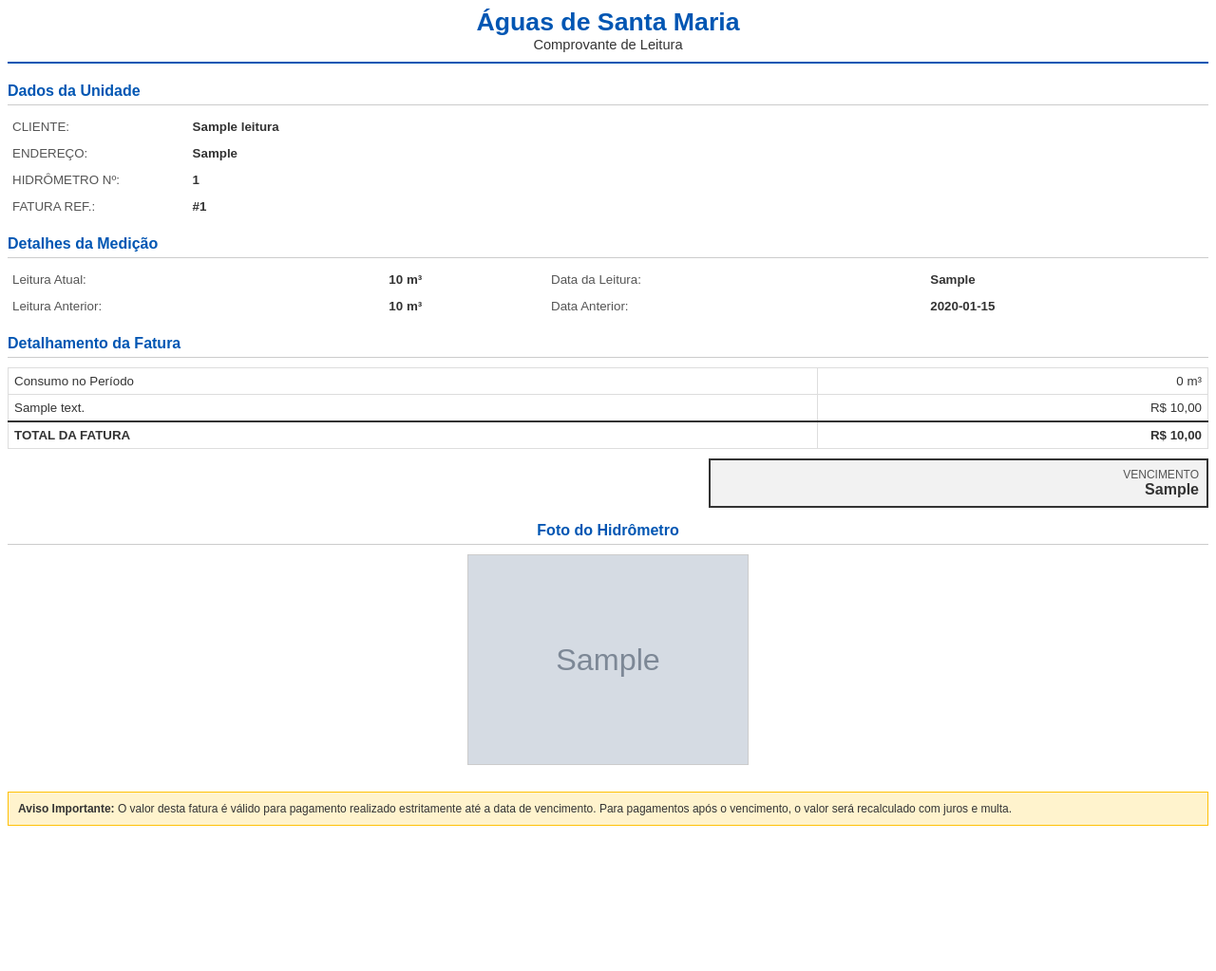
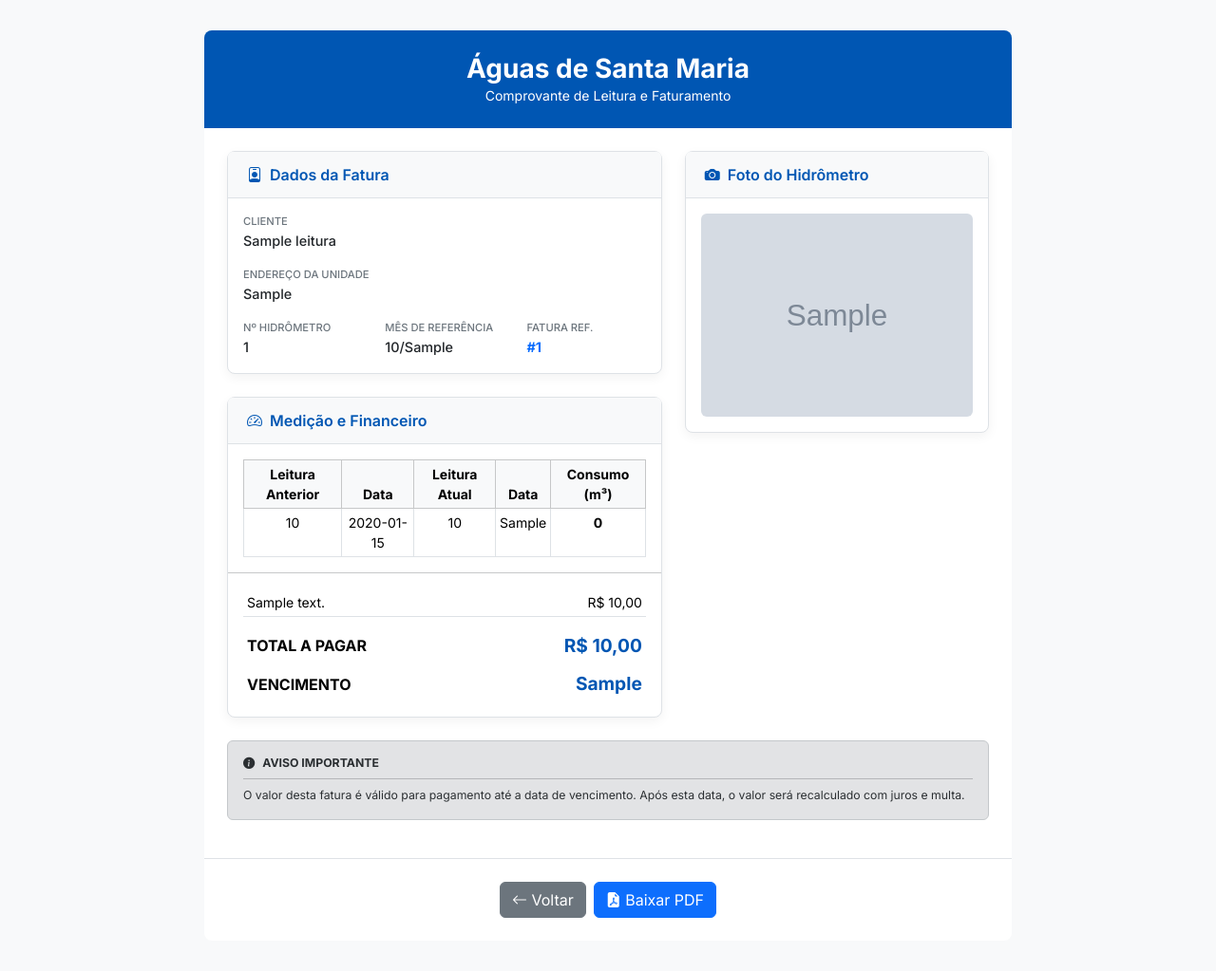
Before and after one commit to agua-2025/sistema-agua, a Flask app: template templates/comprovante_pdf.html in a window 1280 px wide. Shown: the whole page at 95% size. Before the commit the page ends 870 px from the top, so only its background shows below. Run offline with Flask 3, Linux system fonts and the light colour scheme; the template is opened without the code that fills it: most values are stand-ins (such as "Sample title", 1, 10 or a date in 2020); grey boxes marked "Sample" are stand-in pictures.

Commit message:
ajustando comprovante de leitura

```diff
--- a/templates/comprovante_pdf.html
+++ b/templates/comprovante_pdf.html
@@ -3,221 +3,338 @@
   <head>
     <meta charset="UTF-8" />
     <title>Comprovante de Leitura - {{ leitura.cliente_nome }}</title>
+    <meta name="viewport" content="width=device-width, initial-scale=1.0" />
+    <link
+      href="https://cdn.jsdelivr.net/npm/bootstrap@5.3.3/dist/css/bootstrap.min.css"
+      rel="stylesheet"
+    />
+    <link
+      href="https://cdn.jsdelivr.net/npm/bootstrap-icons@1.11.3/font/bootstrap-icons.min.css"
+      rel="stylesheet"
+    />
+    <link
+      href="https://fonts.googleapis.com/css2?family=Inter:wght@400;500;600;700&display=swap"
+      rel="stylesheet"
+    />
     <style>
+      :root {
+        --primary-color: #0056b3;
+        --secondary-color: #6c757d;
+        --light-gray: #f8f9fa;
+        --border-color: #dee2e6;
+      }
+      body {
+        font-family: "Inter", sans-serif;
+        background-color: var(--light-gray);
+        color: #343a40;
+        font-size: 14px;
+      }
+      .container-receipt {
+        max-width: 850px;
+        margin: 2rem auto;
+      }
+      .receipt-header {
+        background-color: var(--primary-color);
+        color: white;
+        padding: 1.5rem;
+        text-align: center;
+        border-radius: 0.5rem 0.5rem 0 0;
+      }
+      .receipt-header h2 {
+        font-weight: 700;
+        margin: 0;
+        font-size: 1.75rem;
+      }
+      .receipt-footer {
+        padding: 1.5rem;
+        text-align: center;
+      }
+      .card {
+        border: 1px solid var(--border-color);
+        box-shadow: 0 4px 12px rgba(0, 0, 0, 0.05);
+        border-radius: 0.5rem;
+      }
+      .card-header {
+        background-color: var(--light-gray);
+        border-bottom: 1px solid var(--border-color);
+        font-weight: 600;
+        color: var(--primary-color);
+        font-size: 1rem;
+        padding: 0.75rem 1.25rem;
+      }
+      .info-label {
+        font-size: 0.7rem;
+        color: var(--secondary-color);
+        text-transform: uppercase;
+        margin-bottom: 0.1rem;
+        font-weight: 500;
+      }
+      .info-value {
+        font-size: 0.9rem;
+        font-weight: 500;
+        color: #212529;
+      }
+      .billing-table tfoot .total-label {
+        font-size: 1rem;
+        font-weight: 700;
+      }
+      .billing-table tfoot .total-value {
+        font-size: 1.2rem;
+        font-weight: 700;
+        color: var(--primary-color);
+      }
+      .foto-container img {
+        max-width: 100%;
+        border-radius: 0.375rem;
+      }
+
+      @media print {
         @page {
           size: A4;
-        margin: 1.5cm;
+          margin: 1cm;
         }
         body {
-        font-family: Arial, sans-serif;
+          background-color: #fff !important;
+          font-size: 9pt;
+          margin: 0;
+          padding: 0;
+        }
+        .no-print {
+          display: none !important;
+        }
+        .container-receipt {
+          max-width: 100%;
+          margin: 0;
+          padding: 0;
+          box-shadow: none;
+        }
+        .card {
+          box-shadow: none;
+          border: 1px solid #ccc;
+          page-break-inside: avoid !important;
+        }
+        .receipt-header {
+          padding: 0.5rem !important;
+          background-color: #0056b3 !important;
+          -webkit-print-color-adjust: exact;
+          print-color-adjust: exact;
+        }
+        .receipt-header h2 {
+          color: white !important;
+          font-size: 14pt;
+        }
+        .main-content {
+          padding: 0 !important;
+        }
+        .info-label {
+          font-size: 7pt;
+        }
+        .info-value {
+          font-size: 9pt;
+        }
+        .billing-table tfoot .total-value {
           font-size: 10pt;
-        color: #333;
         }
-      .header {
-        text-align: center;
-        border-bottom: 2px solid #0056b3;
-        padding-bottom: 10px;
-        margin-bottom: 20px;
+        .foto-container img {
+          max-height: 150px !important;
         }
-      .header h1 {
-        margin: 0;
-        color: #0056b3;
-        font-size: 20pt;
+        .alert {
+          page-break-before: auto;
         }
-      .header p {
-        margin: 0;
-        font-size: 11pt;
-      }
-      .section {
-        margin-bottom: 15px;
-        page-break-inside: avoid;
-      }
-      .section-title {
-        font-size: 12pt;
-        font-weight: bold;
-        color: #0056b3;
-        border-bottom: 1px solid #ccc;
-        padding-bottom: 5px;
-        margin-bottom: 10px;
-      }
-      table {
-        width: 100%;
-        border-collapse: collapse;
-      }
-      td {
-        padding: 5px; /* Padding reduzido para compactar */
-      }
-      .info-table td {
-        padding-bottom: 8px; /* Espaço entre as linhas de informação */
-      }
-      .label {
-        color: #555;
-      }
-      .value {
-        font-weight: bold;
-      }
-      .billing-table td {
-        border: 1px solid #ddd;
-        padding: 6px;
-      }
-      .billing-table tfoot td {
-        font-weight: bold;
-        border-top: 2px solid #333;
-      }
-      .text-right {
-        text-align: right;
-      }
-      .photo-container {
-        text-align: center;
-        margin-top: 15px;
-      }
-      .photo-container img {
-        max-width: 100%;
-        max-height: 220px; /* Limite de altura seguro */
-        border: 1px solid #ccc;
-      }
-      .footer-alert {
-        margin-top: 25px;
-        border: 1px solid #ffc107;
-        background-color: #fff3cd;
-        padding: 10px;
-        font-size: 9pt;
-        text-align: justify;
-      }
-      .due-date-box {
-        text-align: right;
-        margin-top: 10px;
-        padding: 8px;
-        border: 2px solid #333;
-        background-color: #f2f2f2;
-        width: 40%;
-        margin-left: auto;
-      }
-      .due-date-box .label {
-        font-size: 9pt;
-        color: #555;
-      }
-      .due-date-box .value {
-        font-size: 12pt;
-        font-weight: bold;
       }
     </style>
   </head>
   <body>
-    <div class="header">
-      <h1>Águas de Santa Maria</h1>
-      <p>Comprovante de Leitura</p>
+    <div class="container-receipt">
+      <header class="receipt-header">
+        <h2>Águas de Santa Maria</h2>
+        <p class="mb-0">Comprovante de Leitura e Faturamento</p>
+      </header>
+
+      <div class="main-content bg-white p-4">
+        <div class="row">
+          <div class="col-lg-7">
+            <div class="card mb-4">
+              <div class="card-header">
+                <i class="bi bi-person-badge me-2"></i>Dados da Fatura
+              </div>
+              <div class="card-body">
+                <div class="row mb-3">
+                  <div class="col-md-12">
+                    {# Alterado para ocupar 100% da largura #}
+                    <div class="info-label">CLIENTE</div>
+                    <div class="info-value">{{ leitura.cliente_nome }}</div>
+                  </div>
+                </div>
+                <div class="row">
+                  {# Nova row para Endereço, Hidrômetro, Mês e Fatura Ref. #}
+                  <div class="col-md-12 mb-3">
+                    {# Endereço ocupa 100% da largura #}
+                    <div class="info-label">ENDEREÇO DA UNIDADE</div>
+                    <div class="info-value">{{ leitura.unidade_endereco }}</div>
+                  </div>
+                  <div class="col-md-4">
+                    <div class="info-label">Nº HIDRÔMETRO</div>
+                    <div class="info-value">{{ leitura.hidrometro_num }}</div>
+                  </div>
+                  <div class="col-md-4">
+                    <div class="info-label">MÊS DE REFERÊNCIA</div>
+                    <div class="info-value">
+                      {{ "%02d"|format(leitura.mes_competencia) }}/{{
+                      leitura.ano_competencia }}
+                    </div>
+                  </div>
+                  <div class="col-md-4">
+                    <div class="info-label">FATURA REF.</div>
+                    <div class="info-value fw-bold text-primary">
+                      #{{ leitura.id }}
+                    </div>
+                  </div>
+                </div>
+              </div>
             </div>
 
-    <div class="section">
-      <h2 class="section-title">Dados da Unidade</h2>
-      <table class="info-table">
+            <div class="card">
+              <div class="card-header">
+                <i class="bi bi-speedometer2 me-2"></i>Medição e Financeiro
+              </div>
+              <div class="card-body p-0">
+                <div class="p-3">
+                  <div class="table-responsive">
+                    <table
+                      class="table table-bordered table-sm text-center mb-0"
+                    >
+                      <thead class="table-light">
                         <tr>
-          <td class="label" style="width: 15%">CLIENTE:</td>
-          <td class="value" style="width: 85%">{{ leitura.cliente_nome }}</td>
+                          <th>Leitura Anterior</th>
+                          <th>Data</th>
+                          <th>Leitura Atual</th>
+                          <th>Data</th>
+                          <th>Consumo (m³)</th>
                         </tr>
+                      </thead>
+                      <tbody>
                         <tr>
-          <td class="label">ENDEREÇO:</td>
-          <td class="value">{{ leitura.unidade_endereco }}</td>
+                          <td>
+                            {{ "%g"|format(leitura.leitura_anterior|int) }}
+                          </td>
+                          <td>
+                            {{
+                            leitura.data_leitura_anterior.strftime('%d/%m/%Y')
+                            if leitura.data_leitura_anterior else 'Início' }}
+                          </td>
+                          <td>{{ "%g"|format(leitura.leitura_atual|int) }}</td>
+                          <td>{{ data_leitura_atual_formatada }}</td>
+                          <td class="fw-bold">
+                            {{ "%g"|format(consumo_m3|int) }}
+                          </td>
                         </tr>
-        <tr>
-          <td class="label">HIDRÔMETRO Nº:</td>
-          <td class="value">{{ leitura.hidrometro_num }}</td>
-        </tr>
-        <tr>
-          <td class="label">FATURA REF.:</td>
-          <td class="value">#{{ leitura.id }}</td>
-        </tr>
+                      </tbody>
                     </table>
                   </div>
-
-    <div class="section">
-      <h2 class="section-title">Detalhes da Medição</h2>
-      <table class="info-table">
-        <tr>
-          <td class="label">Leitura Atual:</td>
-          <td class="value">{{ "%g"|format(leitura.leitura_atual|int) }} m³</td>
-          <td class="label">Data da Leitura:</td>
-          <td class="value">{{ data_leitura_atual_formatada }}</td>
-        </tr>
-        <tr>
-          <td class="label">Leitura Anterior:</td>
-          <td class="value">
-            {{ "%g"|format(leitura.leitura_anterior|int) }} m³
-          </td>
-          <td class="label">Data Anterior:</td>
-          <td class="value">
-            {{ leitura.data_leitura_anterior.strftime('%d/%m/%Y') if
-            leitura.data_leitura_anterior else 'Início' }}
-          </td>
-        </tr>
-      </table>
                 </div>
-
-    <div class="section">
-      <h2 class="section-title">Detalhamento da Fatura</h2>
-      <table class="billing-table">
+                <hr class="my-0" />
+                <div class="p-3">
+                  <table
+                    class="table table-sm table-borderless billing-table mb-0"
+                  >
                     <tbody>
-          <tr>
-            <td>Consumo no Período</td>
-            <td class="text-right">{{ "%g"|format(consumo_m3|int) }} m³</td>
-          </tr>
                       {% for item in detalhamento_fatura %}
                       <tr>
                         <td>{{ item.descricao }}</td>
-            <td class="text-right">
-              R$ {{ "%.2f"|format(item.valor|float) | replace('.', ',') }}
+                        <td class="text-end">
+                          R$ {{ "%.2f"|format(item.valor|float) | replace('.',
+                          ',') }}
                         </td>
                       </tr>
                       {% else %}
                       <tr>
                         <td
                           colspan="2"
-              style="text-align: center; font-style: italic; padding: 15px"
+                          class="text-center text-muted fst-italic py-3"
                         >
                           Leitura informativa, sem valores a faturar.
                         </td>
                       </tr>
                       {% endfor %}
                     </tbody>
-        {% if leitura.valor_original is not none and leitura.valor_original > 0
-        %}
-        <tfoot>
-          <tr>
-            <td><strong>TOTAL DA FATURA</strong></td>
-            <td class="text-right">
-              <strong
-                >R$ {{ "%.2f"|format(leitura.valor_original|float) |
-                replace('.', ',') }}</strong
-              >
+                    {% if leitura.valor_original is not none and
+                    leitura.valor_original > 0 %}
+                    <tfoot class="border-top">
+                      <tr class="fw-bold">
+                        <td class="pt-3 total-label">TOTAL A PAGAR</td>
+                        <td class="text-end pt-3 total-value">
+                          R$ {{ "%.2f"|format(leitura.valor_original|float) |
+                          replace('.', ',') }}
+                        </td>
+                      </tr>
+                      <tr class="fw-bold">
+                        <td class="total-label pt-2">VENCIMENTO</td>
+                        <td class="text-end total-value pt-2">
+                          {{ vencimento_formatado }}
                         </td>
                       </tr>
                     </tfoot>
                     {% endif %}
                   </table>
+                </div>
+              </div>
+            </div>
+          </div>
 
-      {% if vencimento_formatado != 'N/A' %}
-      <div class="due-date-box">
-        <div class="label">VENCIMENTO</div>
-        <div class="value">{{ vencimento_formatado }}</div>
+          <div class="col-lg-5 mt-4 mt-lg-0">
+            <div class="card">
+              <div class="card-header">
+                <i class="bi bi-camera-fill me-2"></i>Foto do Hidrômetro
+              </div>
+              <div class="card-body text-center">
+                <div class="foto-container">
+                  {% if leitura.foto_hidrometro_base64 %}
+                  <img
+                    src="{{ leitura.foto_hidrometro_base64 }}"
+                    alt="Foto do Hidrômetro"
+                    class="img-fluid rounded"
+                  />
+                  {% else %}
+                  <div class="p-4">
+                    <i class="bi bi-image-alt fs-1 text-muted"></i>
+                    <p class="mt-2 small text-muted">Sem foto disponível</p>
                   </div>
                   {% endif %}
                 </div>
+              </div>
+            </div>
+          </div>
+        </div>
 
-    {% if leitura.foto_hidrometro_base64 %}
-    <div class="section photo-container">
-      <h2 class="section-title">Foto do Hidrômetro</h2>
-      <img
-        src="{{ leitura.foto_hidrometro_base64 }}"
-        alt="Foto do Hidrômetro"
-      />
+        <div class="alert alert-secondary mt-4" role="alert">
+          <h6 class="alert-heading small text-uppercase fw-bold">
+            <i class="bi bi-info-circle-fill me-2"></i>Aviso Importante
+          </h6>
+          <hr class="my-2" />
+          <p class="mb-0 small">
+            O valor desta fatura é válido para pagamento até a data de
+            vencimento. Após esta data, o valor será recalculado com juros e
+            multa.
+          </p>
         </div>
-    {% endif %}
+      </div>
 
-    <div class="footer-alert">
-      <strong>Aviso Importante:</strong> O valor desta fatura é válido para
-      pagamento realizado estritamente até a data de vencimento. Para pagamentos
-      após o vencimento, o valor será recalculado com juros e multa.
+      <footer
+        class="receipt-footer bg-white border-top no-print"
+        style="border-radius: 0 0 0.5rem 0.5rem"
+      >
+        <div class="d-flex justify-content-center gap-2">
+          <a href="{{ url_for('listar_leituras') }}" class="btn btn-secondary"
+            ><i class="bi bi-arrow-left"></i> Voltar</a
+          >
+          <a
+            href="{{ url_for('download_leitura_pdf', leitura_id=leitura.id) }}"
+            class="btn btn-primary"
+            ><i class="bi bi-file-earmark-pdf-fill"></i> Baixar PDF</a
+          >
+        </div>
+      </footer>
     </div>
   </body>
 </html>
```
Lines whose indentation alone changed are shown as unchanged.
